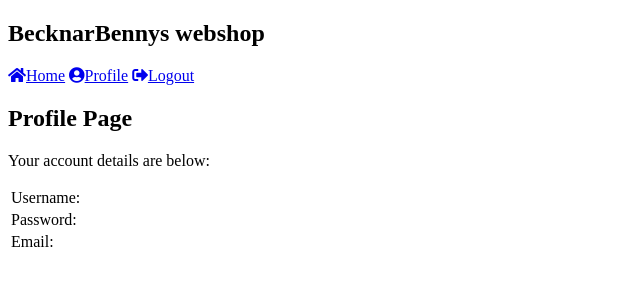
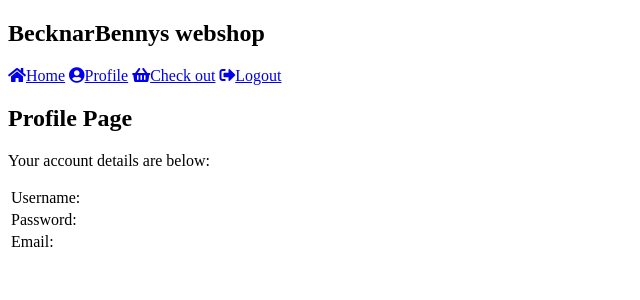
Before and after one commit to grisentb/D0018E, a Flask app: page /pythonlogin/profile in a window 1280 px wide. Shown: the top 300 px of the page, without its empty margins (0-640 px from the left). Run offline with Flask 2, Linux system fonts and the light colour scheme; the visitor is signed in with stand-in values (Sample User, id 1); data that the repository does not hold is empty; some libraries are stand-ins or nearby versions.

Commit message:
Update layout.html

```diff
--- a/templates/layout.html
+++ b/templates/layout.html
@@ -4,7 +4,7 @@
 		<meta charset="utf-8">
 		<title>{% block title %}{% endblock %}</title>
 		<link rel="stylesheet" href="{{ url_for('static', filename='style.css') }}">
-		<link rel="stylesheet" href="https://use.fontawesome.com/releases/v5.7.1/css/all.css">
+        <link rel="stylesheet" href="https://use.fontawesome.com/releases/v5.7.1/css/all.css">
 	</head>
 	<body class="loggedin">
 		<nav class="navtop">
@@ -12,6 +12,7 @@
 				<h1>BecknarBennys webshop</h1>
                 <a href="{{ url_for('home') }}"><i class="fas fa-home"></i>Home</a>
 				<a href="{{ url_for('profile') }}"><i class="fas fa-user-circle"></i>Profile</a>
+                <a href="{{ url_for('checkout') }}"><i class="fas fa-shopping-basket"></i>Check out</a>
 				<a href="{{ url_for('logout') }}"><i class="fas fa-sign-out-alt"></i>Logout</a>
 			</div>
 		</nav>
```
